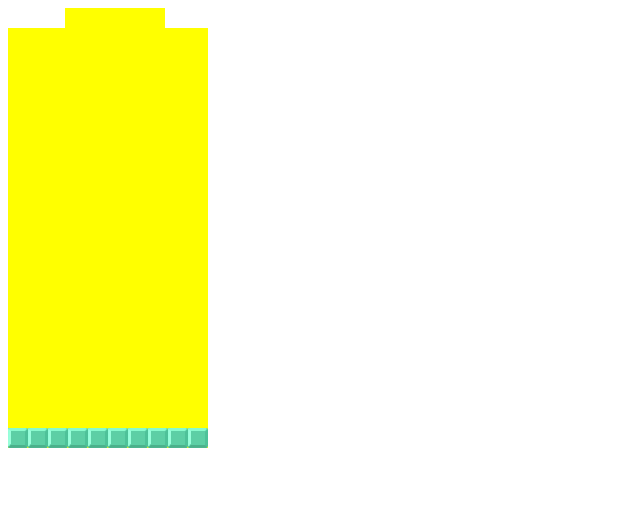
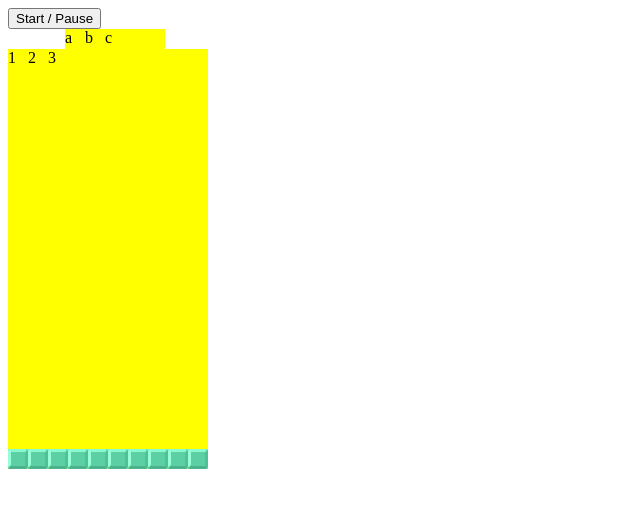
Before and after one commit to Jitgitbit/javascript-exercise-seven, a plain HTML site: page index.html in a window 1280 px wide. Shown: the whole page, without its empty margins (0-640 px from the left). Drawn offline with Linux system fonts and the light colour scheme.

Commit message:
start/pause button

```diff
--- a/app.js
+++ b/app.js
@@ -172,6 +172,8 @@ document.addEventListener('DOMContentLoaded', () => {
     freeze()
   }
 
+  const startBtn = document.querySelector('.button')
+
   startBtn.addEventListener('click', () => {
     if(timerId) {
       clearInterval(timerId)
--- a/index.html
+++ b/index.html
@@ -9,11 +9,12 @@
     <link href="https://fonts.googleapis.com/css?family=Montserrat:300,400&display=swap" rel="stylesheet">
   </head>
   <body>
+    <button class="button" href="#">Start / Pause</button>
     <div class="previous-shape">
       <div class="previous-grid">
-        <div></div>
-        <div></div>
-        <div></div>
+        <div>a</div>
+        <div>b</div>
+        <div>c</div>
         <div></div>
         <div></div>
         <div></div>
@@ -32,9 +33,9 @@
     </div>
     <div class="game">
       <div class="grid">
-        <div></div>
-        <div></div>
-        <div></div>
+        <div>1</div>
+        <div>2</div>
+        <div>3</div>
         <div></div>
         <div></div>
         <div></div>
```
